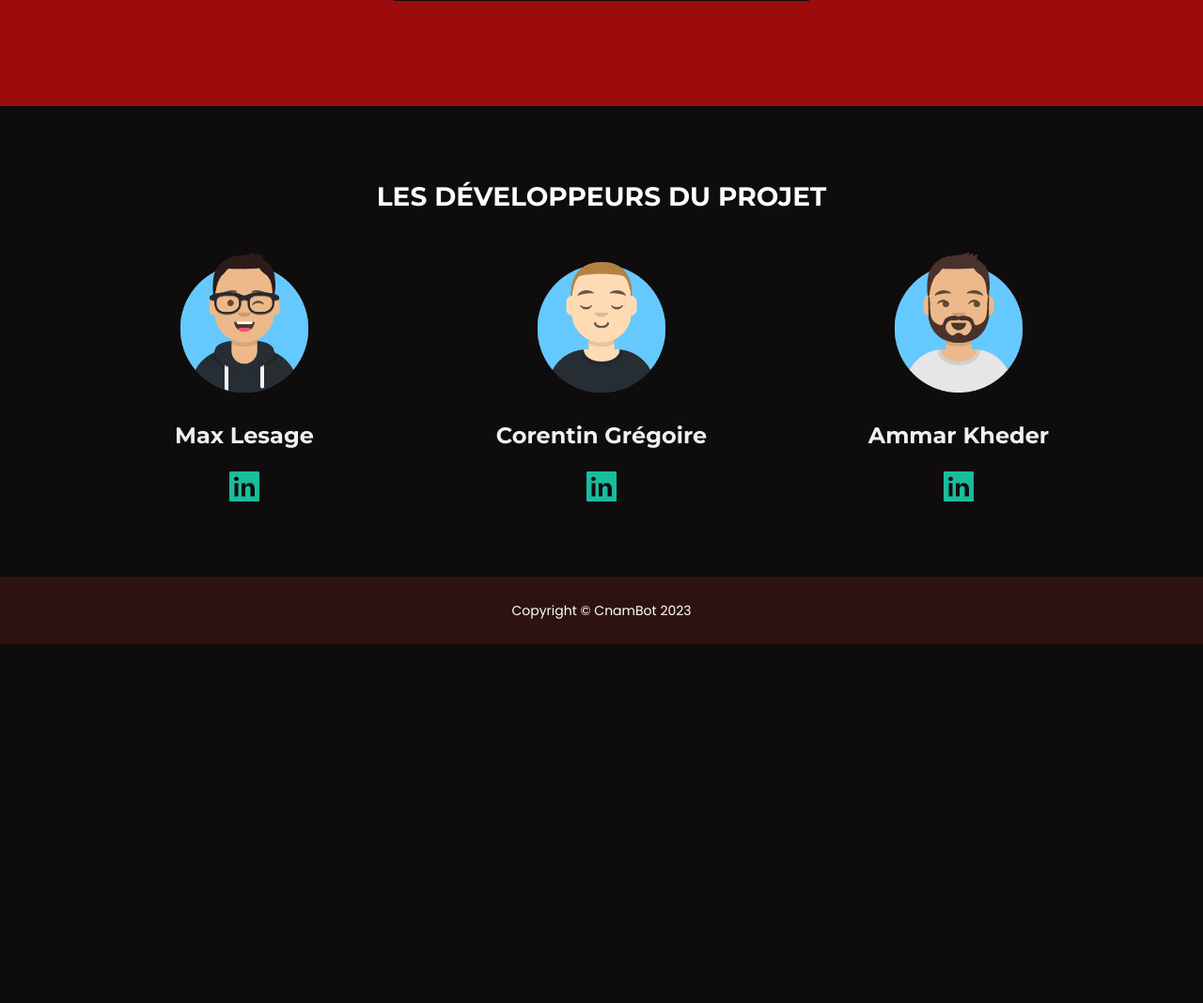
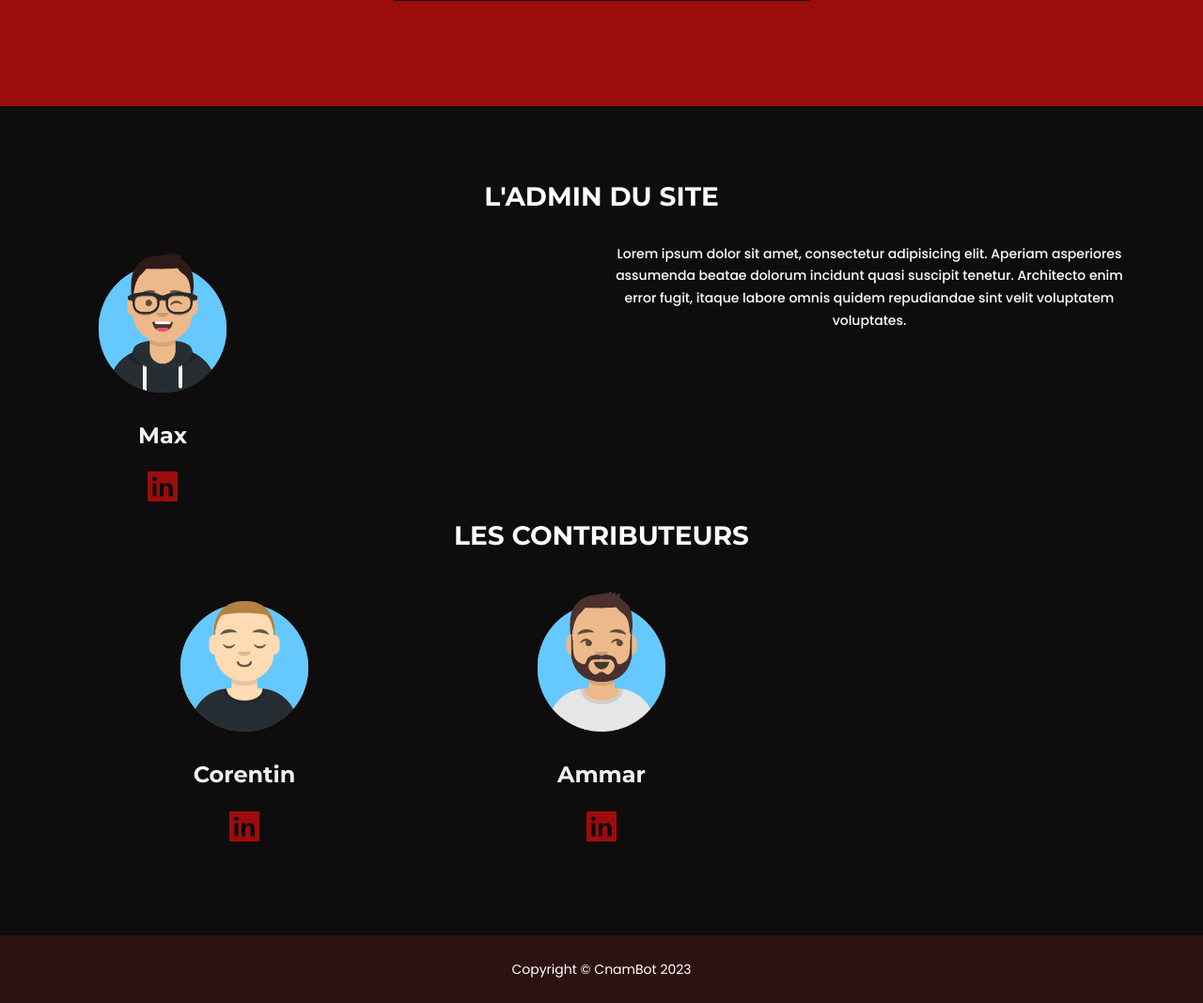
Before and after one commit to mx79/nambot, a Flask app: page /forgot-password in a window 1280 px wide. Shown: the part 677-1745 px from the top of the page at 94% size. Before the commit the page ends 1363 px from the top, so only its background shows below. Run offline with Flask 2, Linux system fonts and the light colour scheme; parts of the project's set-up code (start-up, migrations or seed data) failed here and were passed over; some libraries are stand-ins or nearby versions.

Commit message:
footer modified

```diff
--- a/templates/layouts/base_layout.html
+++ b/templates/layouts/base_layout.html
@@ -107,40 +107,54 @@
 <!-- Footer-->
 <footer class="footer text-center">
     <div class="container">
-        <div class="devs">
-            <h3 class="text-uppercase">Les développeurs du projet</h3>
+        <div id="admin" style="margin-bottom: 20px">
+            <h3 class="text-uppercase">L'admin du site</h3>
             <br>
-        </div>
             <div class="row">
-            <!-- Max Lesage-->
+                <div class="col">
                     <div class="col-lg-4 mb-5 mb-lg-0">
                         <img class="avatar" src="{{ url_for('static', filename='./assets/img/avatars/max.png') }}"
                              alt="avatar-max"/>
-                <h4 class="mb-4">Max Lesage</h4>
+                        <h4 class="mb-4">Max</h4>
                         <a href="https://www.linkedin.com/in/max-lesage-8137b81b7/">
-                    <img src="{{ url_for('static', filename='./assets/img/linkedin.png') }}" alt="linkedin-max"
+                            <img src="{{ url_for('static', filename='./assets/img/linkedin.png') }}"
+                                 alt="linkedin-max"
                                  style="width:32px;height:32px">
                         </a>
                     </div>
-            <!-- Corentin Grégoire-->
+                </div>
+                <div class="col">
+                    <p>
+                        Lorem ipsum dolor sit amet, consectetur adipisicing elit.
+                        Aperiam asperiores assumenda beatae dolorum incidunt quasi suscipit tenetur.
+                        Architecto enim error fugit, itaque labore omnis quidem repudiandae sint velit voluptatem
+                        voluptates.
+                    </p>
+                </div>
+            </div>
+        </div>
+        <div id="contributors" style="margin-bottom: 20px">
+            <h3 class="text-uppercase">Les contributeurs</h3>
+            <br>
+            <div class="row">
                 <div class="col-lg-4 mb-5 mb-lg-0">
                     <img class="avatar" src="{{ url_for('static', filename='./assets/img/avatars/corentin.png') }}"
                          alt="avatar-coco"/>
-                <h4 class="mb-4">Corentin Grégoire</h4>
+                    <h4 class="mb-4">Corentin</h4>
                     <a href="https://www.linkedin.com/in/corentin-gr%C3%A9goire-27141b1ba">
                         <img src="{{ url_for('static', filename='./assets/img/linkedin.png') }}" alt="linkedin-corentin"
                              style="width:32px;height:32px">
                     </a>
                 </div>
-            <!-- Ammar Kheder-->
                 <div class="col-lg-4 mb-5 mb-lg-0">
                     <img class="avatar" src="{{ url_for('static', filename='./assets/img/avatars/ammar.png') }}"
                          alt="avatar-ammar"/>
-                <h4 class="mb-4">Ammar Kheder</h4>
+                    <h4 class="mb-4">Ammar</h4>
                     <a href="https://fr.linkedin.com/in/ammar-kheder-a37053193">
                         <img src="{{ url_for('static', filename='./assets/img/linkedin.png') }}" alt="linkedin-ammar"
                              style="width:32px;height:32px">
                     </a>
+                </div>
             </div>
         </div>
     </div>
```
Also changed, not shown: static/assets/img/linkedin.png. Lines whose indentation alone changed are shown as unchanged.
